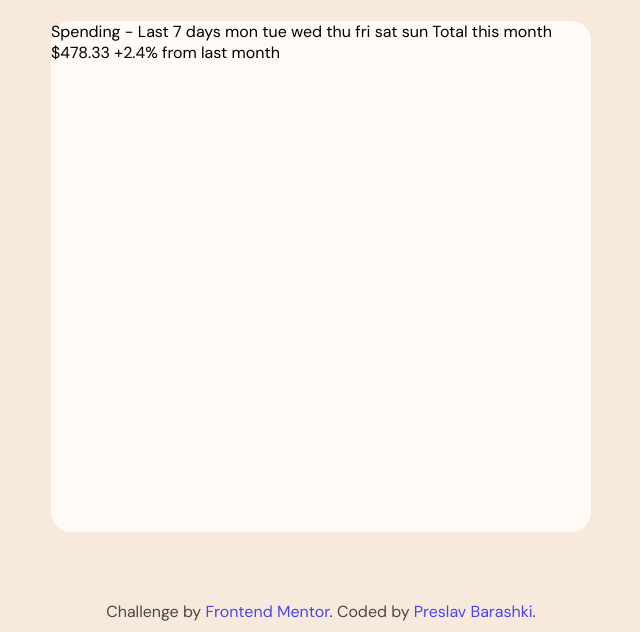
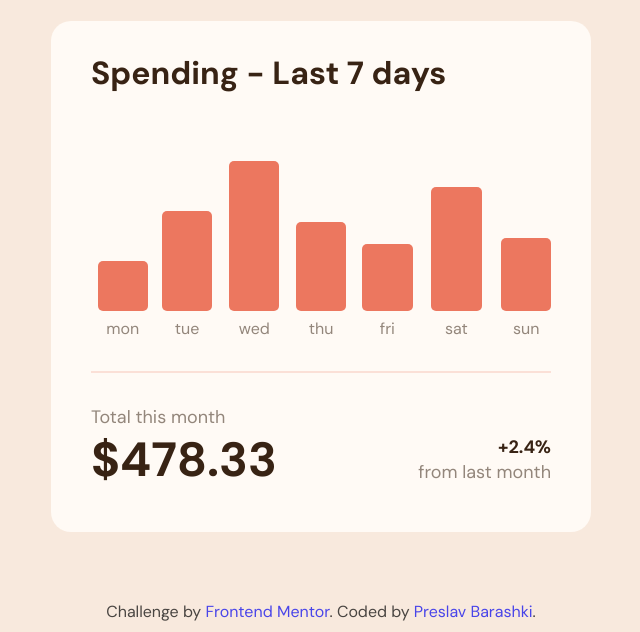
Before and after one commit to pursib/Expenses_chart_component, a plain HTML site: page index.html in a window 1280 px wide. Shown: the part 168-800 px from the top of the page, without its empty margins (319-959 px from the left). Drawn offline with Linux system fonts and the light colour scheme.

Commit message:
Project done

```diff
--- a/css/style.css
+++ b/css/style.css
@@ -4,6 +4,13 @@
   margin: 0;
   padding: 0;
   box-sizing: border-box;
+}
+h1 {
+  font-size: 32px;
+  font-weight: 700;
+  color: var(--Dark-brown);
+  margin-left: 40px;
+  margin-top: 31px;
 }
 :root {
   --Soft-Red: hsl(10, 79%, 65%);
@@ -66,6 +73,93 @@ main {
   background-color: var(--Very-pale-orange);
   border-radius: 20px;
 }
+.chart {
+  width: 460.5px;
+  display: flex;
+  flex-direction: column;
+  justify-content: space-between;
+  margin-left: 40px;
+  margin-top: 15px;
+}
+.spends {
+  background-color: var(--Dark-brown);
+  font-size: 18px;
+  font-weight: 700;
+  color: #ffffff;
+  display: block;
+  padding: 8px 5px;
+  margin-bottom: 10px;
+  border-radius: 5px;
+  opacity: 0%;
+}
+.week {
+  display: flex;
+  justify-content: space-between;
+  width: 460.5px;
+}
+.column {
+  width: 50.36px;
+  height: 120px;
+  background-color: var(--Soft-Red);
+  border-radius: 5px;
+  margin-top: 2px;
+}
+.column:hover {
+  background-color: var(--Cyan);
+  cursor: pointer;
+}
+
+.day {
+  display: flex;
+  flex-direction: column;
+  align-items: center;
+  justify-content: flex-end;
+  color: var(--Medium-brown);
+}
+
+#mon .column {
+  height: 50px;
+}
+#mon:hover #mon_spends {
+  opacity: 100%;
+}
+#tue .column {
+  height: 100px;
+}
+#tue:hover #tue_spends {
+  opacity: 100%;
+}
+#wed .column {
+  height: 150px;
+}
+#wed:hover #wed_spends {
+  opacity: 100%;
+}
+#thu .column {
+  height: 89px;
+}
+#thu:hover #thu_spends {
+  opacity: 100%;
+}
+#fri .column {
+  height: 67px;
+}
+#fri:hover #fri_spends {
+  opacity: 100%;
+}
+#sat .column {
+  height: 124px;
+}
+#sat:hover #sat_spends {
+  opacity: 100%;
+}
+#sun .column {
+  height: 73px;
+}
+#sun:hover #sun_spends {
+  opacity: 100%;
+}
+
 footer {
   opacity: 70%;
   position: absolute;
@@ -74,6 +168,62 @@ footer {
   text-align: center;
   padding-bottom: 10px;
 }
+
+hr {
+  width: 460px;
+  margin: 0 auto;
+  margin-top: 32px;
+  height: 2px;
+  background-color: var(--Soft-Red);
+  border: none;
+  opacity: 20%;
+}
+.day_of_week {
+  margin-top: 7px;
+}
+.summary {
+  display: flex;
+  width: 100%;
+  justify-content: space-between;
+}
+.total_section {
+  display: flex;
+  flex-direction: column;
+  font-size: 18px;
+  font-weight: 400;
+  color: var(--Medium-brown);
+  line-height: 23.44px;
+  margin-top: 33px;
+  margin-left: 40px;
+}
+.total {
+  font-size: 48px;
+  color: var(--Dark-brown);
+  font-weight: 700;
+  line-height: 62.6px;
+}
+
+.percentage_section {
+  display: flex;
+  flex-direction: column;
+  align-items: flex-end;
+  font-size: 18px;
+  font-weight: 400;
+  color: var(--Medium-brown);
+  line-height: 23.44px;
+  margin-top: 65px;
+  margin-right: 40px;
+}
+.percent {
+  width: fit-content;
+  font-size: 18px;
+  font-weight: 700;
+  color: var(--Dark-brown);
+  line-height: 23.44px;
+  margin-top: -2px;
+  margin-bottom: 2px;
+}
+
 footer:hover {
   opacity: 100%;
 }
--- a/index.html
+++ b/index.html
@@ -27,8 +27,59 @@
         </div>
 
         <div class="bottom_part">
-          Spending - Last 7 days mon tue wed thu fri sat sun Total this month
-          $478.33 +2.4% from last month
+          <h1>Spending - Last 7 days</h1>
+          <div class="chart">
+            <div class="chart_display"></div>
+            <div class="week">
+              <div id="mon" class="day">
+                <div id="mon_spends" class="spends">$52.36</div>
+                <div class="column"></div>
+                <div class="day_of_week"></div>
+              </div>
+              <div id="tue" class="day">
+                <div id="tue_spends" class="spends">$52.36</div>
+                <div class="column"></div>
+                <div class="day_of_week"></div>
+              </div>
+              <div id="wed" class="day">
+                <div id="wed_spends" class="spends">$52.36</div>
+                <div class="column"></div>
+                <div class="day_of_week"></div>
+              </div>
+              <div id="thu" class="day">
+                <div id="thu_spends" class="spends">$52.36</div>
+                <div class="column"></div>
+                <div class="day_of_week"></div>
+              </div>
+              <div id="fri" class="day">
+                <div id="fri_spends" class="spends">$52.36</div>
+                <div class="column"></div>
+                <div class="day_of_week"></div>
+              </div>
+              <div id="sat" class="day">
+                <div id="sat_spends" class="spends">$52.36</div>
+                <div class="column"></div>
+                <div class="day_of_week"></div>
+              </div>
+              <div id="sun" class="day">
+                <div id="sun_spends" class="spends">$52.36</div>
+                <div class="column"></div>
+                <div class="day_of_week"></div>
+              </div>
+            </div>
+          </div>
+          <hr />
+
+          <div class="summary">
+            <div class="total_section">
+              Total this month
+              <div class="total">$478.33</div>
+            </div>
+            <div class="percentage_section">
+              <div class="percent">+2.4%</div>
+              from last month
+            </div>
+          </div>
         </div>
       </div>
     </main>
--- a/js/script.js
+++ b/js/script.js
@@ -0,0 +1,14 @@
+const spends = document.querySelectorAll(".spends");
+const days_of_week = document.querySelectorAll(".day_of_week");
+fetch("./data.json")
+  .then(function (response) {
+    return response.json();
+  })
+  .then(function (data) {
+    console.log(data);
+
+    for (let i = 0; i < 7; i++) {
+      spends[i].innerText = "$" + data[i].amount;
+      days_of_week[i].innerText = data[i].day;
+    }
+  });
```
